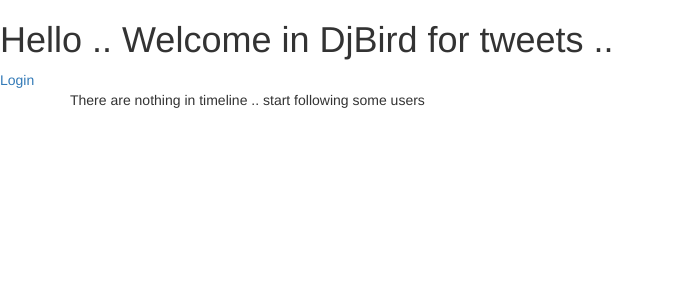
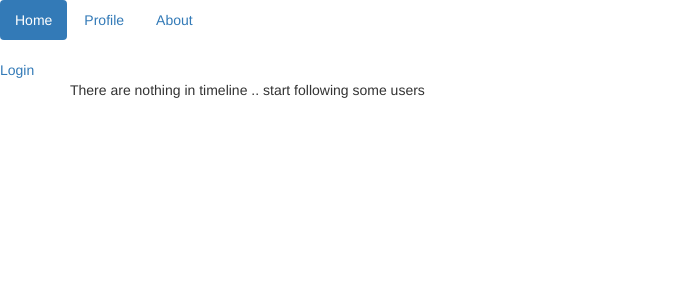
Before and after one commit to esl4m/myDjBird, a Django app: page /myDjBird_app/ in a window 1280 px wide. Shown: the top 300 px of the page, without its empty margins (0-674 px from the left). Run offline with Django 3.2, Linux system fonts and the light colour scheme; data that the repository does not hold is empty; parts of the project's set-up code (start-up, migrations or seed data) failed here and were passed over; some libraries are stand-ins or nearby versions.

Commit message:
Adds nav tabs to pages

```diff
--- a/myDjBird_app/templates/about.html
+++ b/myDjBird_app/templates/about.html
@@ -5,5 +5,11 @@
 {% block title %} About DjBird for tweets ..{% endblock%}
 
 {% block content %}
+About DjBird
 
+<script type="text/javascript">
+    window.onload=function () {
+        $('#about').addClass('active');
+    };
+</script>
 {% endblock %}
--- a/myDjBird_app/templates/base.html
+++ b/myDjBird_app/templates/base.html
@@ -12,9 +12,28 @@
         <script src='{% static "js/bootstrap.min.js" %}'></script>
     </head>
     <body>
-        <h1>{% block title %}Welcome to my block{% endblock %}</h1>
-        {% block content %}
-
-        {% endblock %}
+        <ul class="nav nav-pills">
+            <li role="presentation" id="home">
+                <a href="/myDjBird_app/">Home</a>
+            </li>
+            <li role="presentation" id="profile">
+                <a href="show_profile.html">Profile</a>
+            </li>
+            <li role="presentation" id="about">
+                <a href="#">About</a>
+            </li>
+        </ul>
+        <h1>
+            <!--{% block title %}Welcome to my block{% endblock %}-->
+        </h1>
+            {% block content %}
+            {% endblock %}
+        <script>
+            $(document).ready(function(){
+                $(".nav-pills a").click(function(){
+                    $(this).tab('show');
+                });
+            });
+        </script>
     </body>
 </html>
--- a/myDjBird_app/templates/index.html
+++ b/myDjBird_app/templates/index.html
@@ -2,11 +2,8 @@
 {% load staticfiles %}
 
 {% block head_title %}DjBird - Index page{% endblock %}
-{% block title %} Hello .. Welcome in DjBird for tweets ..{% endblock%}
 
 {% block content %}
-
-
 {% if user.username %}
 <p>Welcome {{ user.username }}, </p>
 <a href="accounts/logout/">Logout</a>
@@ -57,4 +54,9 @@
 <!--<p>There are no posts.</p>-->
 <!--{% endif %}-->
 
+<script type="text/javascript">
+    window.onload=function () {
+        $('#home').addClass('active');
+    };
+</script>
 {% endblock %}
```
Also changed, not shown: myDjBird_app/templates/show_profile.html (+6 -1 lines). Lines whose indentation alone changed are shown as unchanged.
